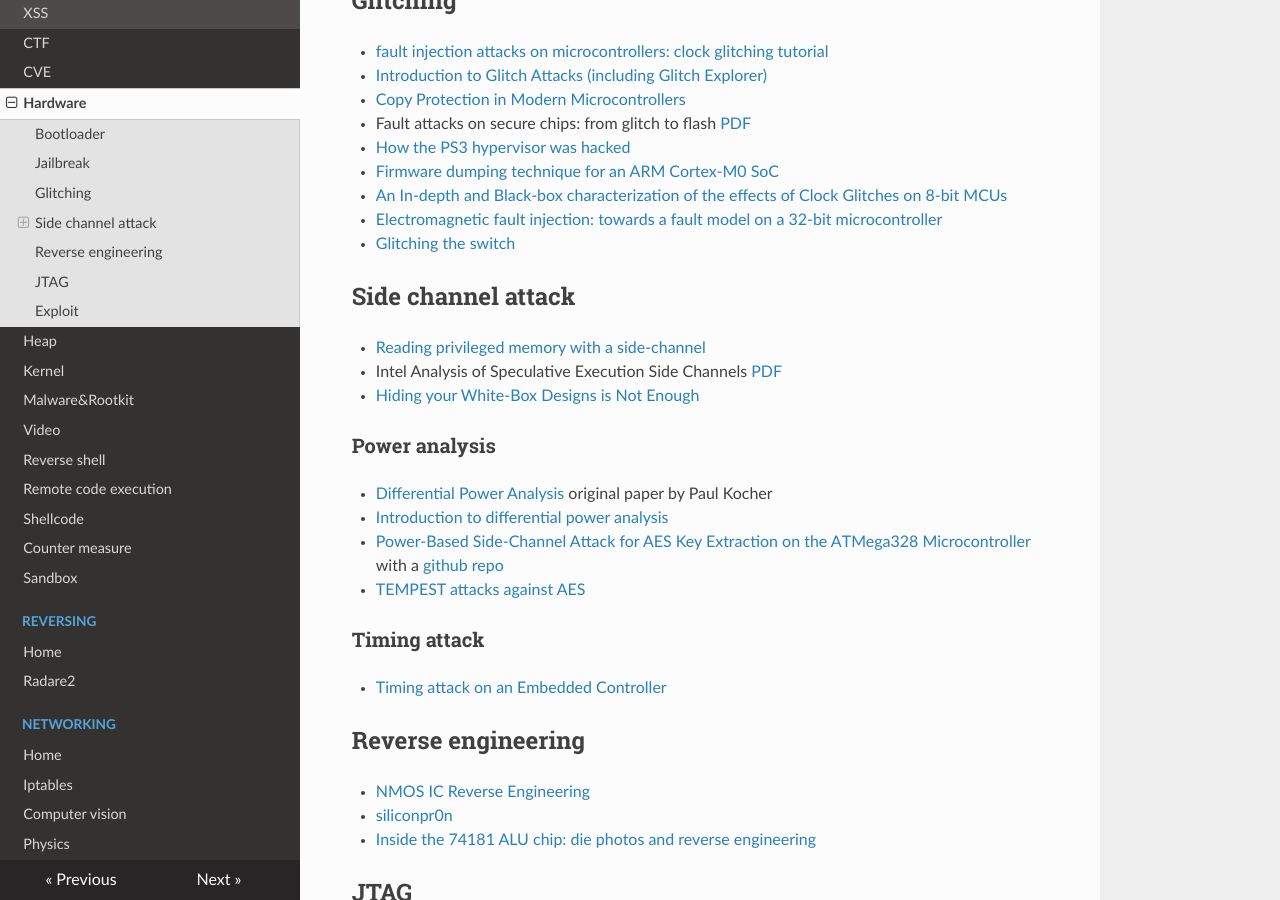
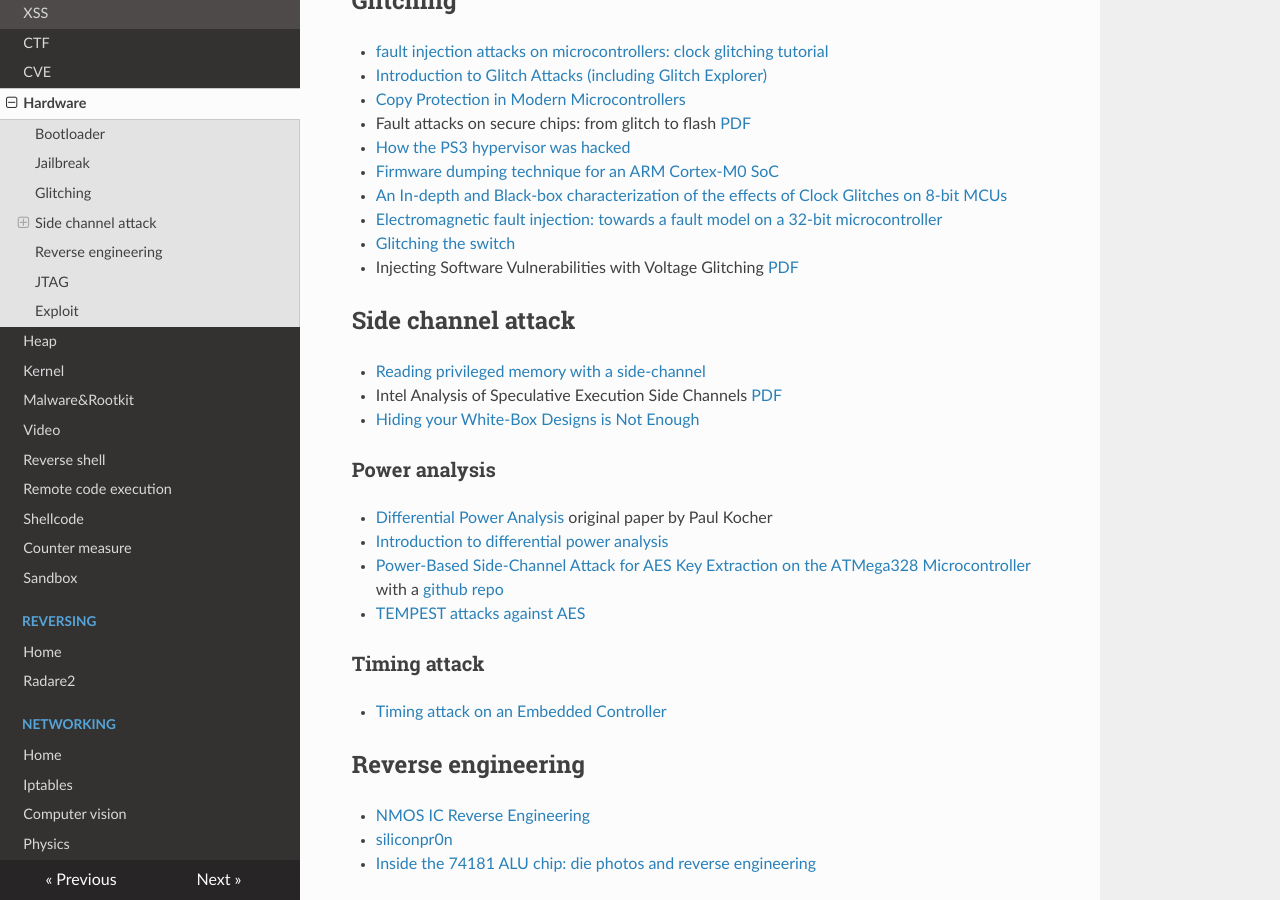
Before and after one commit to gipi/low-level, an MkDocs documentation site: the page built from docs/security/hardware.md, in a window 1280 px wide and 900 px high, scrolled down 1272 px. Built offline with MkDocs 1.6.1, drawn with Linux system fonts in a browser that asks for light colours; nearby versions of some CDN libraries; old or Windows-style settings are respelled for this version of MkDocs.

Commit message:
Update hardware.md

```diff
--- a/docs/security/hardware.md
+++ b/docs/security/hardware.md
@@ -56,6 +56,7 @@
 the effects of Clock Glitches on 8-bit MCUs](https://pdfs.semanticscholar.org/0bcd/7c1ddac0667f54cb3e05739409f47a0d6467.pdf)
  - [Electromagnetic fault injection: towards a fault model on a 32-bit microcontroller](https://arxiv.org/pdf/1402.6421.pdf)
  - [Glitching the switch](https://media.ccc.de/v/c4.openchaos.2018.06.glitching-the-switch)
+ - Injecting Software Vulnerabilities with Voltage Glitching [PDF](https://yifan.lu/images/2019/01/Injecting_Software_Vulnerabilities_with_Voltage_Glitching.pdf)
 
 ## Side channel attack
 
```
